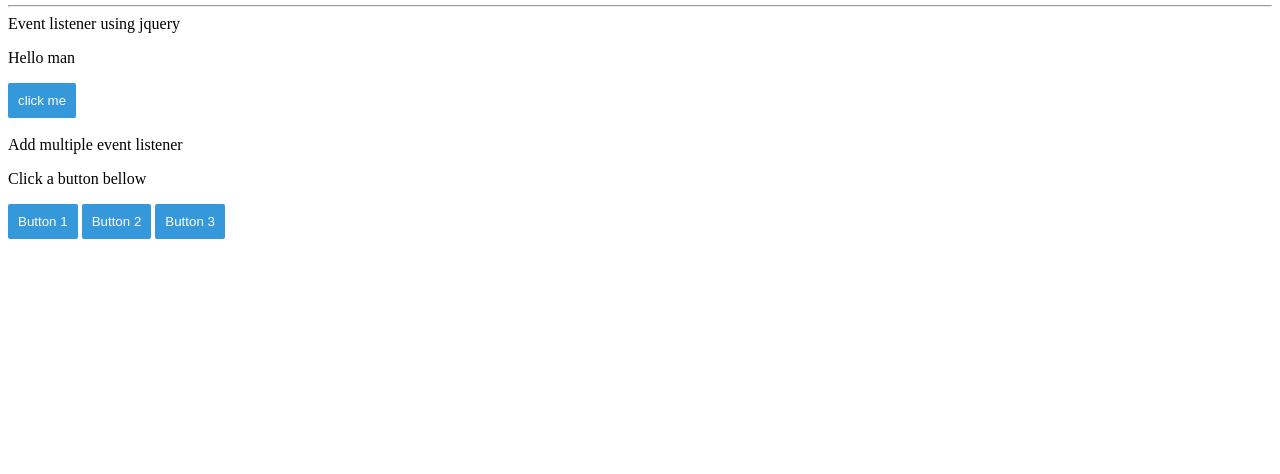
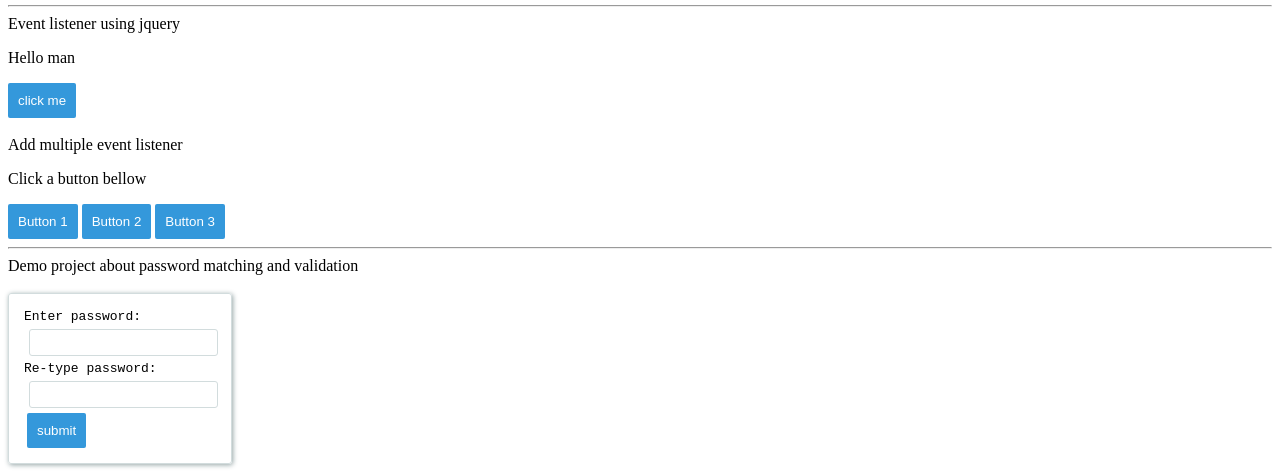
Before and after one commit to mahiuddin22/JQuery, a plain HTML site: page index.html in a window 1280 px wide. Shown: the part 506-980 px from the top of the page. Before the commit the page ends 800 px from the top, so only its background shows below. Drawn offline with nearby package versions, Linux system fonts and the light colour scheme.

Commit message:
demo project

```diff
--- a/index.html
+++ b/index.html
@@ -26,13 +26,25 @@
     <hr>
     <label>Event listener using jquery</label>
     <p id="eventpara">Hello man</p>
-    <button id="button" class="myButton">click me</button>
+    <button id="button" class="clickme">click me</button>
     <br><br>
     <label>Add multiple event listener</label>
     <p id="listner">Click a button bellow</p>
     <button class="myButton">Button 1</button>
     <button class="myButton">Button 2</button>
     <button class="myButton">Button 3</button>
+    <hr>
+    <label>Demo project about password matching and validation</label><br><br>
+    <div class="card">
+        <label>Enter password: </label><br>
+        <input type="password" id="pass1"><br>
+        <label>Re-type password: </label><br>
+        <input type="password" id="pass2"><br>
+        <button class="clickme" id="submitbutton">submit</button>
+    </div>
+
+
+
 
 
 
--- a/script.js
+++ b/script.js
@@ -49,3 +49,26 @@ $(".myButton").on("click", function(){
     var value = this.innerHTML;
     $("#listner").text(value +" is clicked");
 })
+
+
+//password testing project as like as validation
+
+$("#submitbutton").on("click", function(){
+
+
+var password1 = $("#pass1").val();
+var password2 = $("#pass2").val();
+
+
+if(password1 !="" && password2!="")
+{
+    if(password1 == password2){
+        alert("Successfuly login");
+    }else{
+        alert("Password Mismatch");
+    }
+}else{
+    alert("Enter password");
+}
+
+})
--- a/style.css
+++ b/style.css
@@ -25,3 +25,38 @@
     color: #fff;
     transition: 0.2s;
 }
+.clickme{
+    background-color: #3498db;
+    padding: 10px;
+    border-style: none;
+    border-radius: 2px;
+    color: #fff;
+}
+.clickme:hover{
+    background-color: #1b87cf;
+    box-shadow: 1px 2px 2px #95a5a6;
+    padding: 10px;
+    border-style: none;
+    border-radius: 2px;
+    color: #fff;
+    transition: 0.2s;
+}
+
+#pass1,#pass2{
+    padding: 5px;
+    margin: 5px 5px;
+    border: 1px solid #d2dcdd;
+    border-radius: 3px;
+}
+#submitbutton{
+    margin-left: 3px;
+}
+.card{
+    font-family: monospace;
+    border: 1px solid #d2dcdd;
+    width: 12rem;
+    padding: 15px;
+    border-radius: 3px;
+    box-shadow: 1px 1px 5px #95a5a6;
+    margin-bottom: 10px;
+}
```
